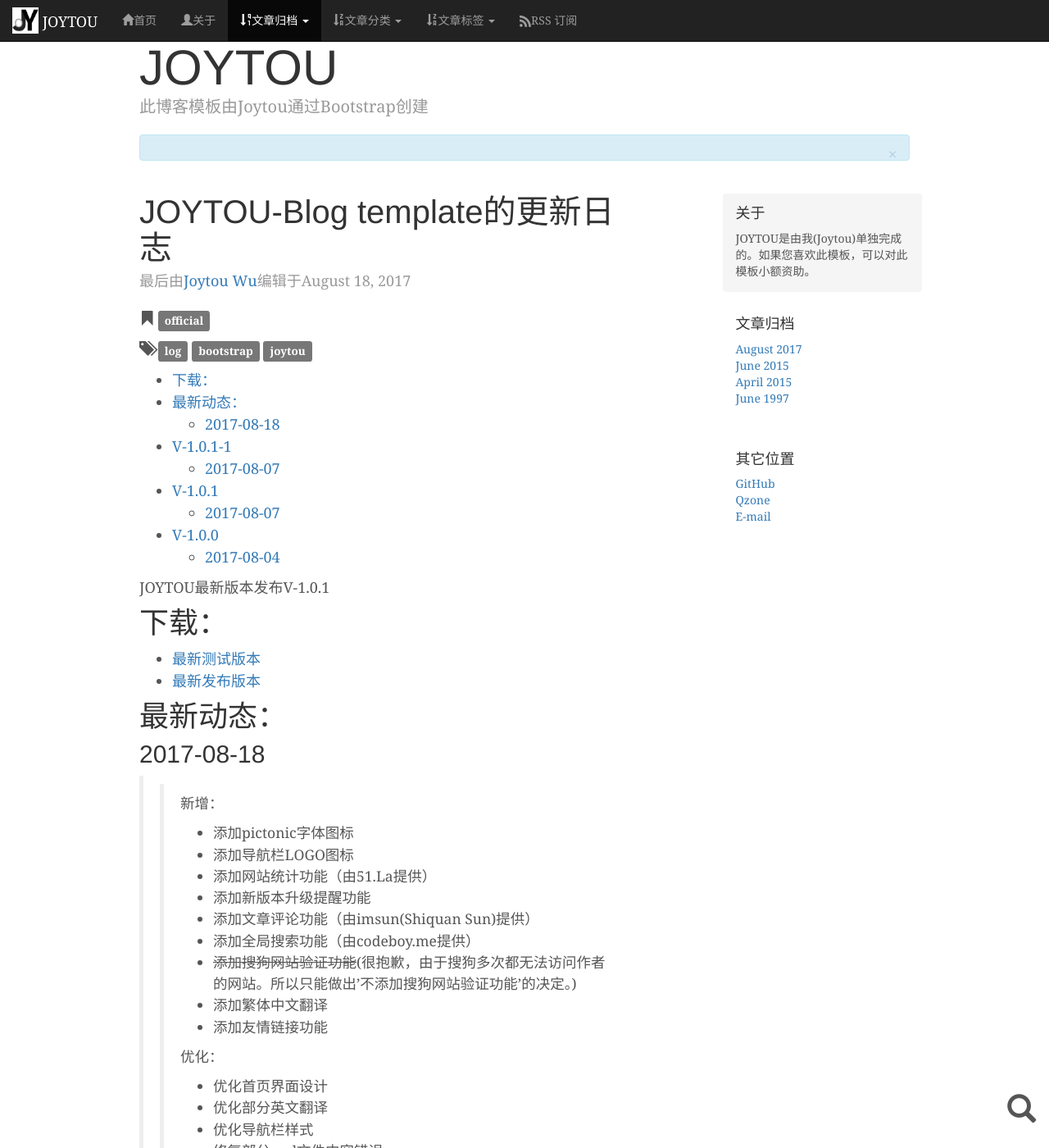
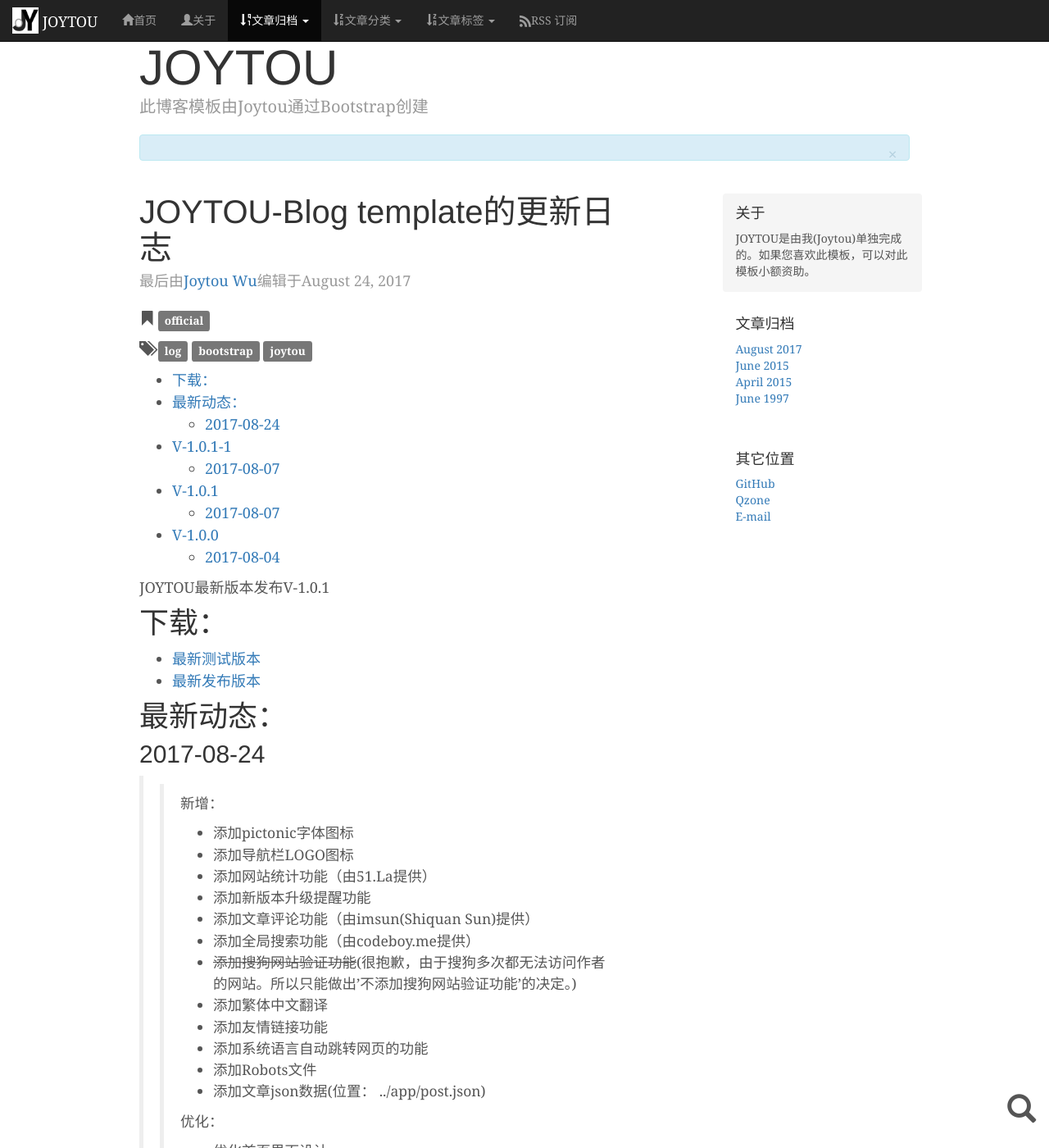
Before and after one commit to joytou/joytou.github.io, a Jekyll site: the page built from _posts/2017-08-04-LOG.md, in a window 1280 px wide and 1400 px high. Shown: the whole window at 82% size. Built offline with Jekyll 4.4.1, drawn with Linux system fonts in a browser that asks for light colours; some web fonts are replaced; comment, search, counter and statistics services are not loaded.

Commit message:
Update log

```diff
--- a/_posts/2017-08-04-LOG.md
+++ b/_posts/2017-08-04-LOG.md
@@ -2,7 +2,7 @@
 layout: postcn
 title: "JOYTOU-Blog template的更新日志"
 date: 2017-08-04 08:02:00 +0800
-lastdate: 2017-08-18 21:40:00 +0800
+lastdate: 2017-08-24 21:40:00 +0800
 lang: cn
 nav: post
 stickie: true
@@ -20,7 +20,7 @@ JOYTOU最新版本发布V-1.0.1
 - [最新发布版本](https://github.com/joytou/joytou.github.io/archive/1.0.1-1.zip)
 
 # 最新动态：
-## 2017-08-18
+## 2017-08-24
 >> 新增：
 >> - 添加pictonic字体图标
 >> - 添加导航栏LOGO图标
@@ -31,6 +31,9 @@ JOYTOU最新版本发布V-1.0.1
 >> - ~~添加搜狗网站验证功能~~(很抱歉，由于搜狗多次都无法访问作者的网站。所以只能做出'不添加搜狗网站验证功能'的决定。)
 >> - 添加繁体中文翻译
 >> - 添加友情链接功能
+>> - 添加系统语言自动跳转网页的功能
+>> - 添加Robots文件
+>> - 添加文章json数据(位置： ../app/post.json)
 >>
 >> 优化：
 >> - 优化首页界面设计
```
Also changed, not shown: _posts/2017-08-04-LOG-en.md (+5 -2 lines), _posts/2017-08-04-LOG-tw.md (+5 -2 lines).
